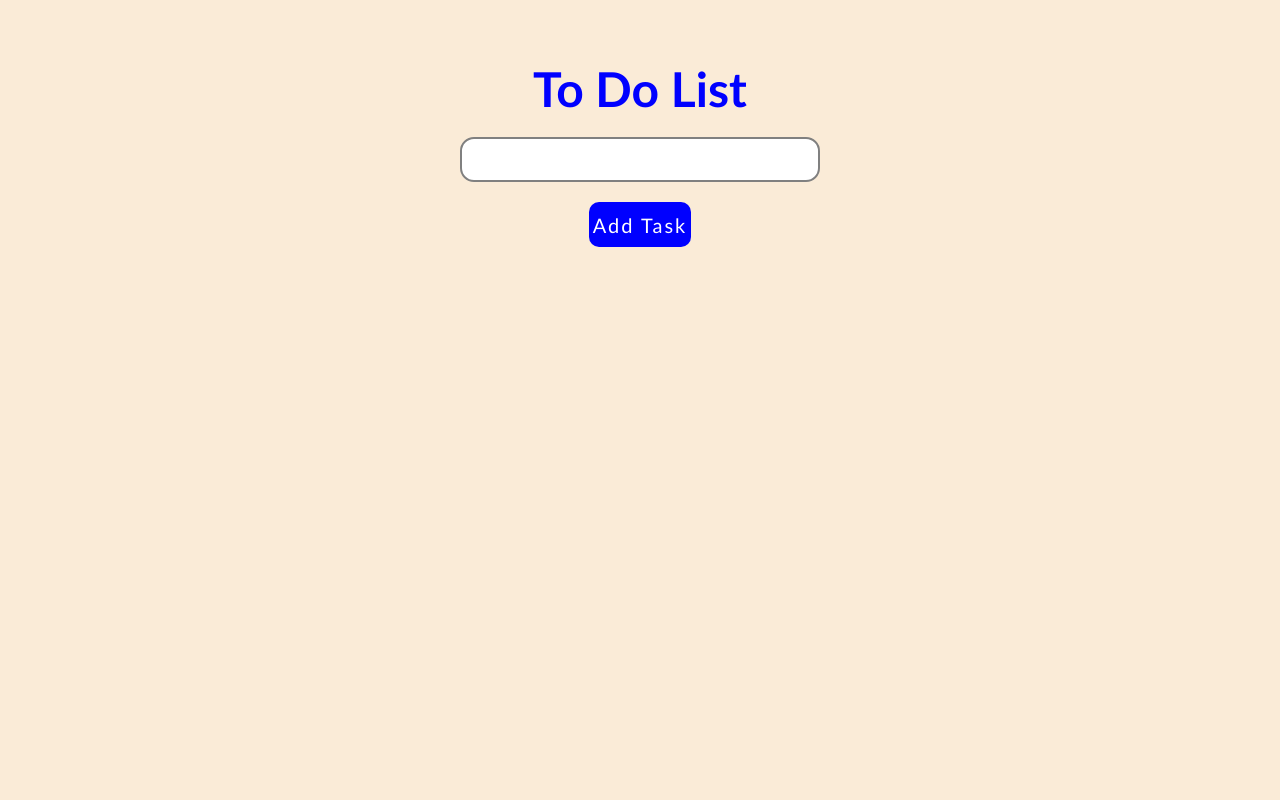
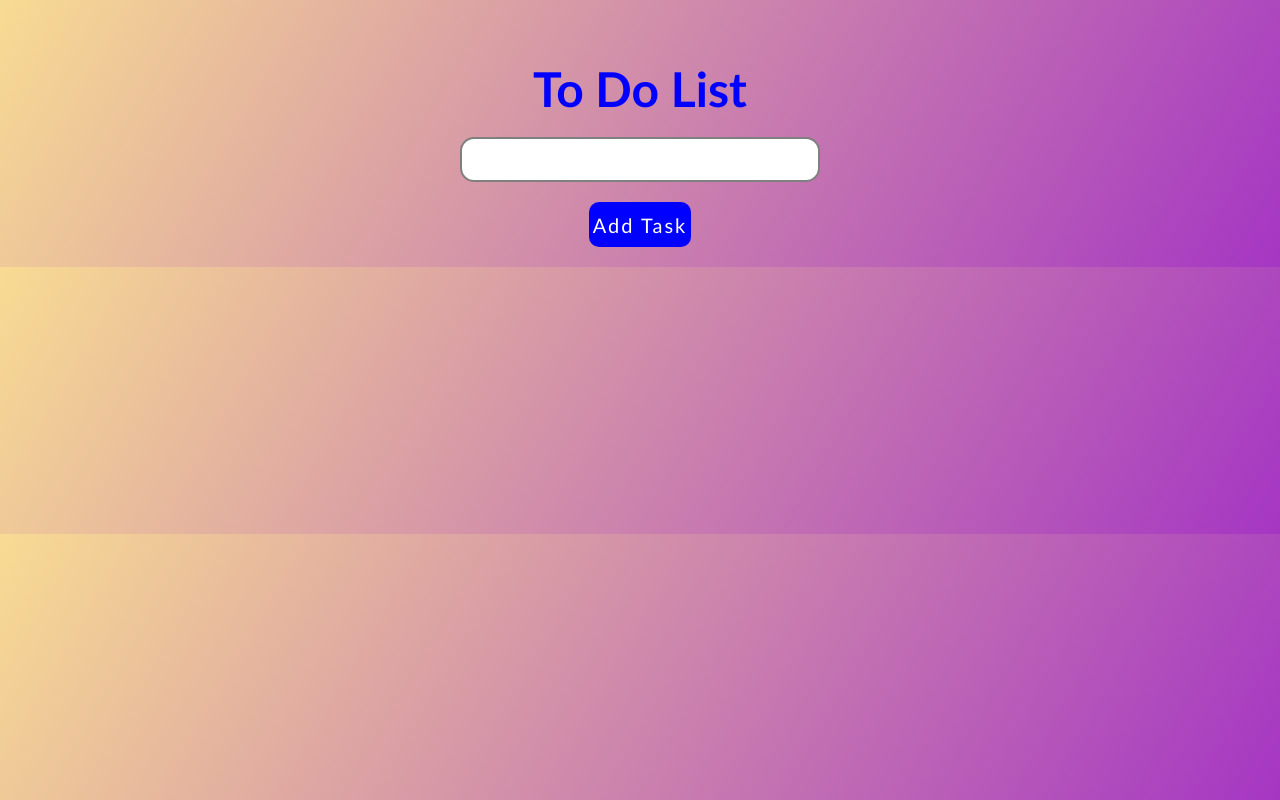
Before and after one commit to Eshitakushwaha/to-do-list, a plain HTML site: page index.html in a window 1280 px wide. Drawn offline with Linux system fonts and the light colour scheme.

Commit message:
Add files via upload

```diff
--- a/style.css
+++ b/style.css
@@ -2,8 +2,13 @@
     margin: 0;
     padding: 0;
     box-sizing: border-box;
-    background-color: antiquewhite;
+    /* background-color: linear-gradient(120deg,rgb(75, 182, 232), rgb(165, 54, 195)); */
     font-family: 'Trebuchet MS', 'Lucida Sans Unicode', 'Lucida Grande', 'Lucida Sans', Arial, sans-serif
+}
+
+
+body{
+    background: linear-gradient(120deg, rgb(248, 219, 147), rgb(165, 54, 195));
 }
 
 .container{
```
